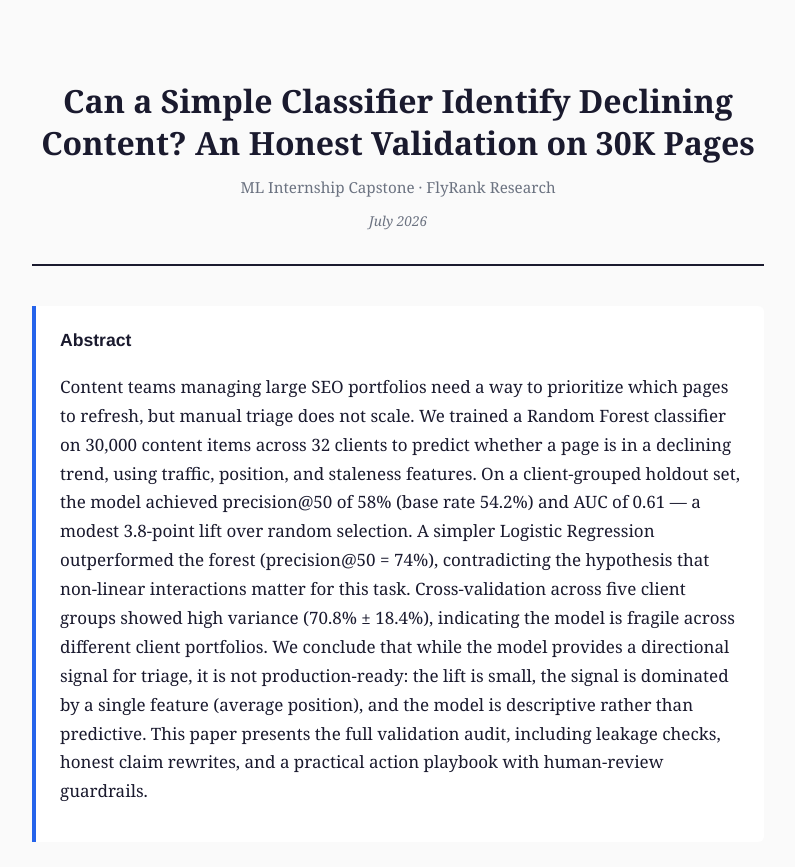
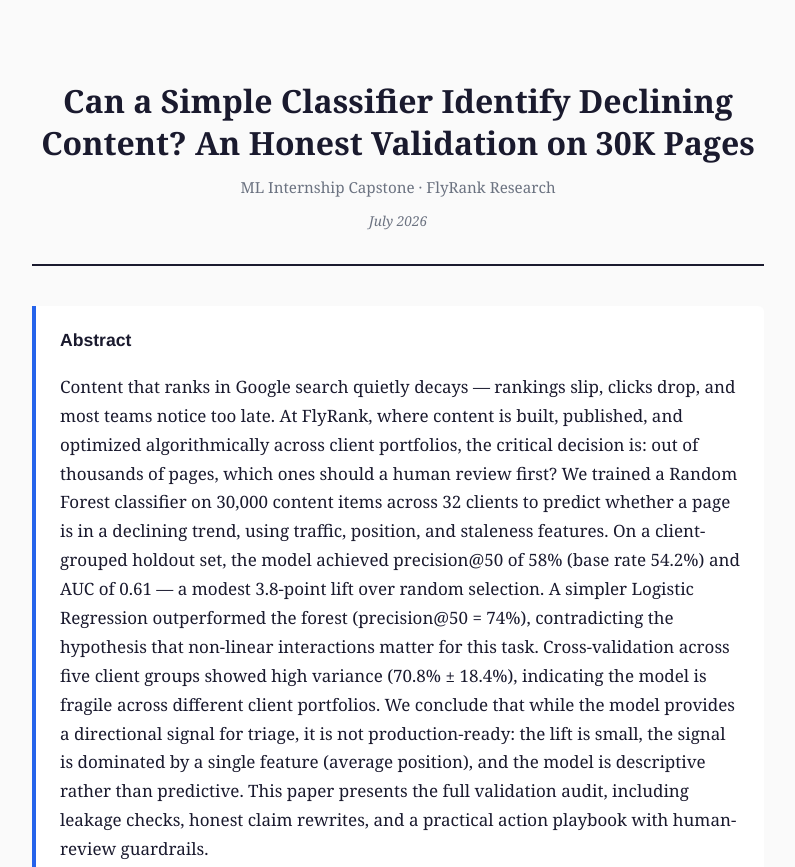
Before and after one commit to ganeshpnsb/ML-INTERNSHIP, a plain HTML site: page docs/index.html in a window 1280 px wide. Shown: the top 867 px of the page, without its empty margins (242-1037 px from the left). Drawn offline with Linux system fonts and the light colour scheme.

Commit message:
submit: tie paper to FlyRank content problem + demo outline + shareable cuts

```diff
--- a/docs/index.html
+++ b/docs/index.html
@@ -210,7 +210,7 @@
 
 <div class="abstract">
   <h2>Abstract</h2>
-  <p>Content teams managing large SEO portfolios need a way to prioritize which pages to refresh, but manual triage does not scale. We trained a Random Forest classifier on 30,000 content items across 32 clients to predict whether a page is in a declining trend, using traffic, position, and staleness features. On a client-grouped holdout set, the model achieved precision@50 of 58% (base rate 54.2%) and AUC of 0.61 &mdash; a modest 3.8-point lift over random selection. A simpler Logistic Regression outperformed the forest (precision@50 = 74%), contradicting the hypothesis that non-linear interactions matter for this task. Cross-validation across five client groups showed high variance (70.8% &plusmn; 18.4%), indicating the model is fragile across different client portfolios. We conclude that while the model provides a directional signal for triage, it is not production-ready: the lift is small, the signal is dominated by a single feature (average position), and the model is descriptive rather than predictive. This paper presents the full validation audit, including leakage checks, honest claim rewrites, and a practical action playbook with human-review guardrails.</p>
+  <p>Content that ranks in Google search quietly decays &mdash; rankings slip, clicks drop, and most teams notice too late. At FlyRank, where content is built, published, and optimized algorithmically across client portfolios, the critical decision is: out of thousands of pages, which ones should a human review first? We trained a Random Forest classifier on 30,000 content items across 32 clients to predict whether a page is in a declining trend, using traffic, position, and staleness features. On a client-grouped holdout set, the model achieved precision@50 of 58% (base rate 54.2%) and AUC of 0.61 &mdash; a modest 3.8-point lift over random selection. A simpler Logistic Regression outperformed the forest (precision@50 = 74%), contradicting the hypothesis that non-linear interactions matter for this task. Cross-validation across five client groups showed high variance (70.8% &plusmn; 18.4%), indicating the model is fragile across different client portfolios. We conclude that while the model provides a directional signal for triage, it is not production-ready: the lift is small, the signal is dominated by a single feature (average position), and the model is descriptive rather than predictive. This paper presents the full validation audit, including leakage checks, honest claim rewrites, and a practical action playbook with human-review guardrails.</p>
 </div>
 
 <nav class="toc">
@@ -232,6 +232,8 @@
 <p>Managing a large content portfolio means making hard choices about where to invest limited refresh budget. A team overseeing 30,000 content items cannot manually review every page each quarter. The obvious question: can a machine learning model rank pages by their likelihood of declining, so humans can focus their attention on the most promising candidates?</p>
 
 <p>This matters because the cost of inaction is real. Pages that were once visible can decay quietly, losing impressions and clicks over months. But refreshing the wrong pages wastes expert time that could be spent elsewhere. A good triage tool would let the team focus on pages where a refresh is most likely to matter.</p>
+
+<p>This capstone is grounded in FlyRank's real operational challenge. FlyRank builds content as infrastructure: it researches, writes, and publishes content directly into client websites, then watches search data and optimizes. The company's product already flags pages for review using hand-written rules &mdash; health scores, quick-win tags, needs-attention flags. These rules work and run in production, but they break down where signals get many, tangled, and shifting. No trained model has replaced them yet. This capstone lives in that gap: can a learned model beat the existing rule-based flags at identifying which content to prioritize?</p>
 
 <p>We built a classifier to answer this question. What we found is more nuanced than a simple "yes" or "no." The model provides a weak but real signal &mdash; enough to be a starting point for human review, but not enough to automate decisions. This paper tells the honest story of what we built, what it can do, and where it stops being useful.</p>
 
```
Also changed, not shown: 1 other file.
